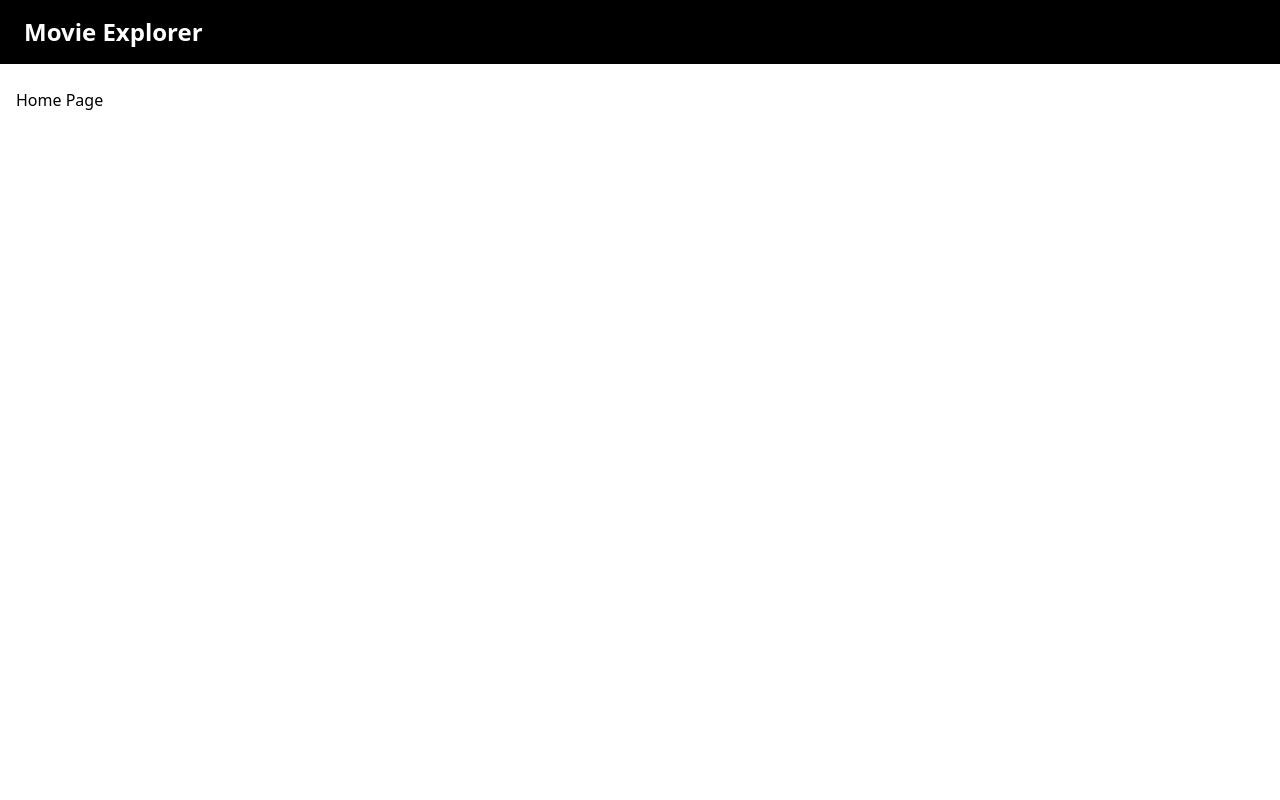
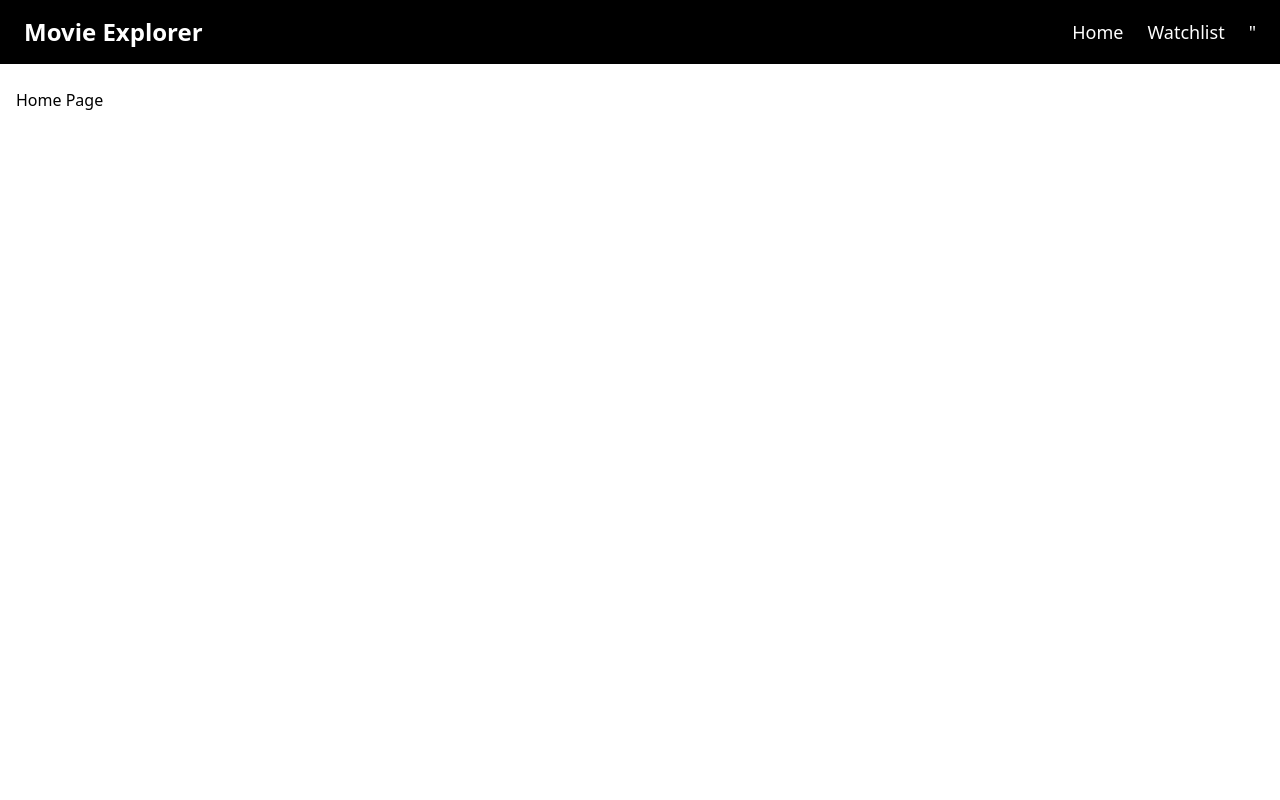
Before and after one commit to chavdaarpitsinh1248/movie_explorer, a React (Vite) app: page / in a window 1280 px wide. Shown: the top 800 px of the page. Built offline with nearby package versions, Linux system fonts and the light colour scheme.

Commit message:
Add Header, MovieCard, and MovieGrid components with routing and layout structure

```diff
--- a/src/components/Header.jsx
+++ b/src/components/Header.jsx
@@ -1,7 +1,16 @@
+import { Link } from "react-router-dom";
+
 export default function Header() {
     return (
-        <header className="bg-black text-white px-6 py-4">
-            <h1 className="text-2xl font-bold">Movie Explorer</h1>
+        <header className="bg-black text-white px-6 py-4 flex items-center justify-between">
+            <Link to="/">
+                <h1 className="text-2xl font-bold">Movie Explorer</h1>
+            </Link>
+
+            <nav className="flex gap-6 text-lg">
+                <Link to="/" className="hover:text-yellow-300 transition">Home</Link>
+                <Link to="/watchlist" className="hover:text-yellow-300 transition">Watchlist</Link>"
+            </nav>
         </header>
     );
 }
--- a/src/components/MovieCard.jsx
+++ b/src/components/MovieCard.jsx
@@ -0,0 +1,23 @@
+import { Link } from "react-router-dom";
+
+export default function MovieCard({ movie }) {
+    return (
+        <div className="bg-white shadow rounded-xl overflow-hidden hover:scale-105 transition cursor-pointer">
+
+            {/* Movie Poster */}
+            <Link to={`/movie/${movie.imdbID}`}>
+                <img
+                    src={movie.Poster !== "N/A" ? movie.Poster : "/no-poster.png"}
+                    alt={movie.Title}
+                    className="w-full h-64 object-cover"
+                />
+            </Link>
+
+            {/* Movie Info */}
+            <div className="p-4">
+                <h3 className="font-bold text-lg truncate">{movie.Title}</h3>"
+                <p className="text-gray-600 text-sm">{movie.Year}</p>"
+            </div>
+        </div>
+    );
+}
--- a/src/components/MovieGrid.jsx
+++ b/src/components/MovieGrid.jsx
@@ -0,0 +1,11 @@
+import MovieCard from "./MovieCard";
+
+export default function MovieGrid({ movies }) {
+    return (
+        <div className="grid grid-cols-1 sm:grid-cols-2 md:grid-cols-3 lg:grid-cols-4 xl:grid-cols-5 gap-6">
+            {movies.map((movie) => (
+                <MovieCard key={movie.imdbID} movie={movie} />
+            ))}
+        </div>
+    );
+}
```
